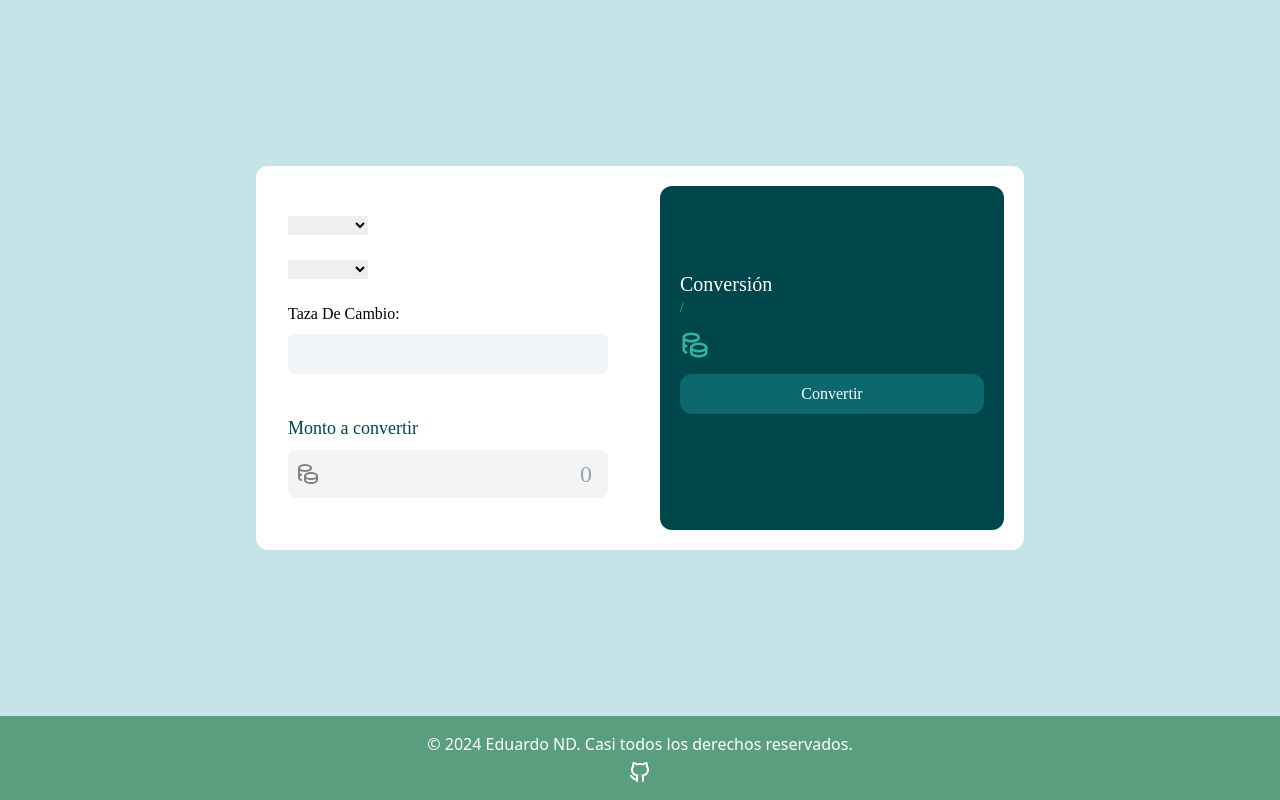
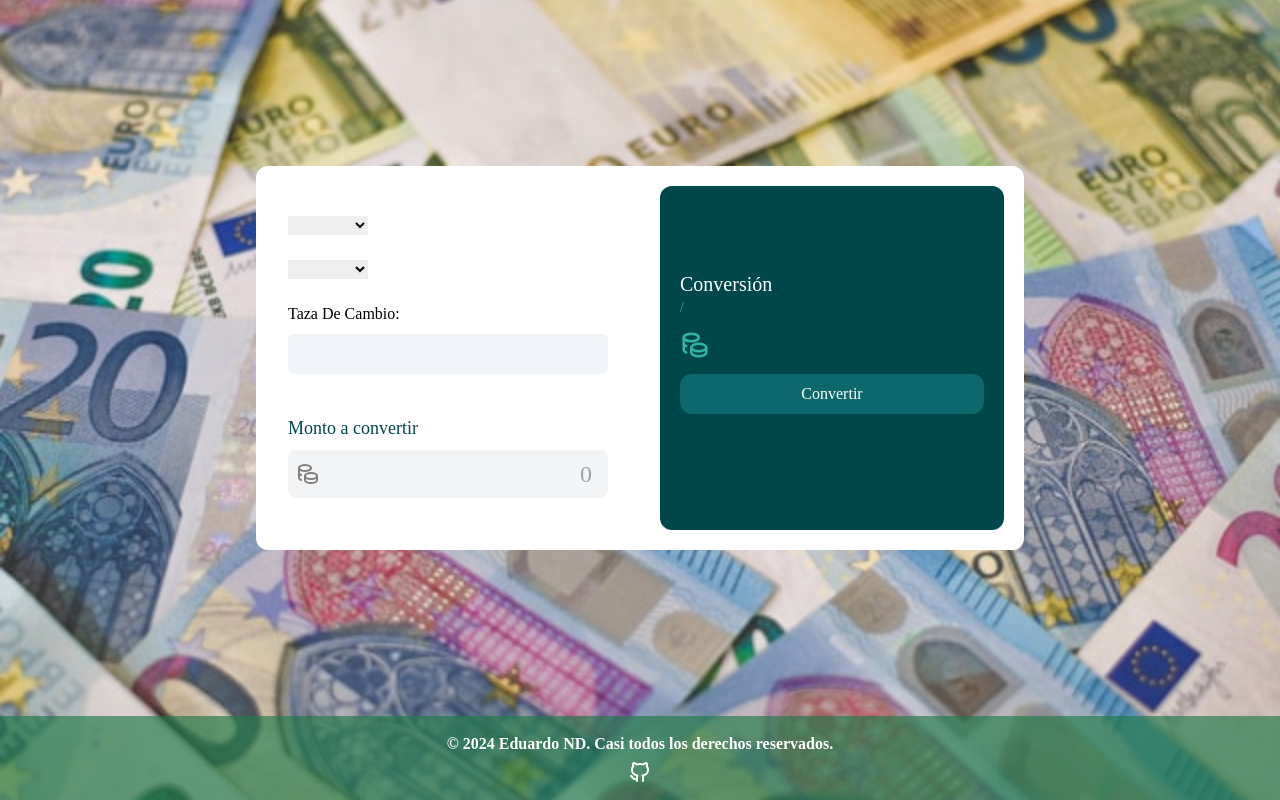
Before and after one commit to eduardoND9/ConvertidosDeDivisas, a website: page index.html in a window 1280 px wide. Drawn offline with Linux system fonts and the light colour scheme; no server answers; a web font is replaced by a local one.

Commit message:
background update

```diff
--- a/index.html
+++ b/index.html
@@ -14,13 +14,13 @@
 
 </head>
 
-<body  class=" bg-[#c5e4e7] flex flex-col min-h-screen">
+<body  class=" bg-[#41e259] flex flex-col min-h-screen bg-cover bg-center " style="background-image: url('./tip-calculator-app-main/images/bg-billetes.jpg')">
 
 
-  <main class="flex-grow flex justify-center items-center relative my-3">
+  <main class="flex-grow flex justify-center items-center relative mt-2">
     <div class="flex justify-center items-center font-fuenteSpace flex-grow" >
 
-      <div class="grid grid-cols-1 bg-white md:h-96  rounded-xl  md:grid-cols-2 mt-2 ">
+      <div class="grid grid-cols-1 bg-white md:h-96  rounded-xl  md:grid-cols-2 mt-0 ">
 
         <div class="w-96 px-5">              <!-- CONVERCION------------------>
           <form class="p-3  md:mt-4" id="formConvertir" action="#">
@@ -94,12 +94,12 @@
 
 
 
-  <footer class="bg-[#227c49a8] text-white text-center py-4 mt-2 w-full">
-    <div class="">
+  <footer class=" font-fuenteSpace bg-[#227c49a8]  py-4 mt-2 w-full">
+    <div class="text-white text-center font-bold">
       &copy; 2024 Eduardo ND. Casi todos los derechos reservados.
-      <div class="mt-1">
-        <a href="https://github.com/eduardoND9/ConvertidosDeDivisas" target="_blank" class="flex items-center justify-center" >
-          <svg  xmlns="http://www.w3.org/2000/svg"  width="24"  height="24"  viewBox="0 0 24 24"  fill="none"  stroke="currentColor"  stroke-width="2"  stroke-linecap="round"  stroke-linejoin="round"  class="icon icon-tabler icons-tabler-outline icon-tabler-brand-github"><path stroke="none" d="M0 0h24v24H0z" fill="none"/><path d="M9 19c-4.3 1.4 -4.3 -2.5 -6 -3m12 5v-3.5c0 -1 .1 -1.4 -.5 -2c2.8 -.3 5.5 -1.4 5.5 -6a4.6 4.6 0 0 0 -1.3 -3.2a4.2 4.2 0 0 0 -.1 -3.2s-1.1 -.3 -3.5 1.3a12.3 12.3 0 0 0 -6.2 0c-2.4 -1.6 -3.5 -1.3 -3.5 -1.3a4.2 4.2 0 0 0 -.1 3.2a4.6 4.6 0 0 0 -1.3 3.2c0 4.6 2.7 5.7 5.5 6c-.6 .6 -.6 1.2 -.5 2v3.5" /></svg>
+      <div class="mt-1 flex items-center justify-center h" >
+        <a href="https://github.com/eduardoND9/ConvertidosDeDivisas" target="_blank" class="transition-transform duration-300 ease-in-out transform hover:scale-125 " >
+          <svg  xmlns="http://www.w3.org/2000/svg"  width="24"  height="24"  viewBox="0 0 24 24"  fill="none"  stroke="white"  stroke-width="2"  stroke-linecap="round"  stroke-linejoin="round"  class="hover:stroke-gray-600 icon icon-tabler icons-tabler-outline icon-tabler-brand-github"><path stroke="none" d="M0 0h24v24H0z" fill="none"/><path d="M9 19c-4.3 1.4 -4.3 -2.5 -6 -3m12 5v-3.5c0 -1 .1 -1.4 -.5 -2c2.8 -.3 5.5 -1.4 5.5 -6a4.6 4.6 0 0 0 -1.3 -3.2a4.2 4.2 0 0 0 -.1 -3.2s-1.1 -.3 -3.5 1.3a12.3 12.3 0 0 0 -6.2 0c-2.4 -1.6 -3.5 -1.3 -3.5 -1.3a4.2 4.2 0 0 0 -.1 3.2a4.6 4.6 0 0 0 -1.3 3.2c0 4.6 2.7 5.7 5.5 6c-.6 .6 -.6 1.2 -.5 2v3.5" /></svg>
         </a>
       </div>
     </div>
```
Also changed, not shown: tip-calculator-app-main/images/bg-billetes.jpg (added), tip-calculator-app-main/images/bg-coins.jpg (added), tip-calculator-app-main/output.css.
